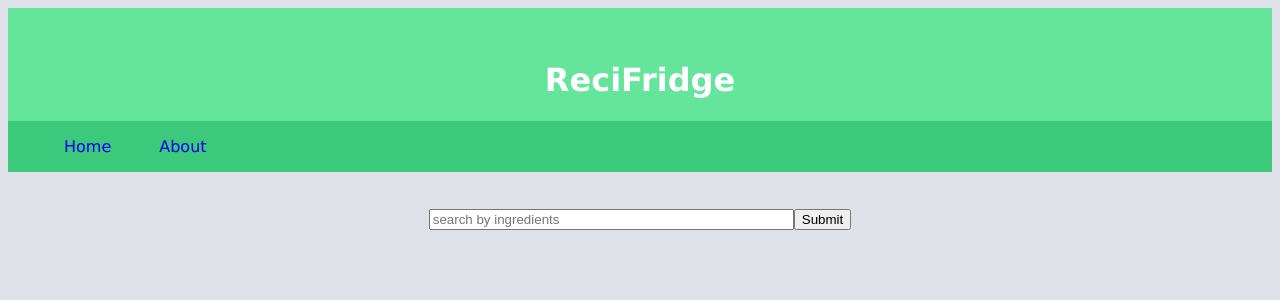
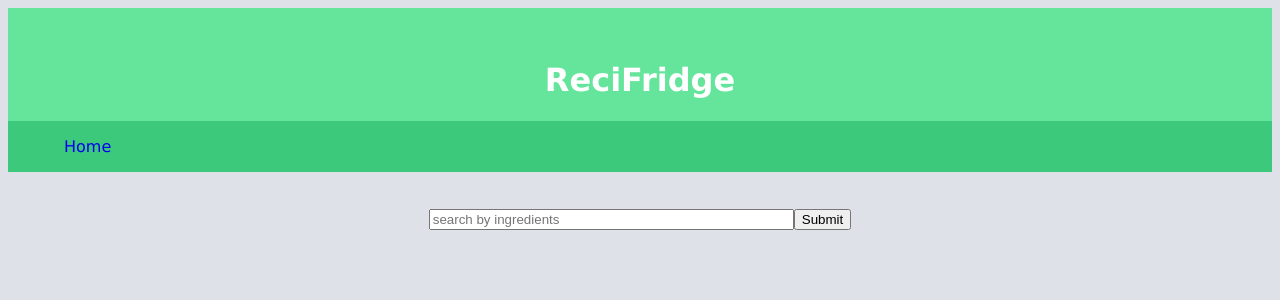
Before and after one commit to Ivani451/FridgeList, a React (Create React App) app: page / in a window 1280 px wide. Shown: the top 300 px of the page. Built offline with nearby package versions, Linux system fonts and the light colour scheme.

Commit message:
formatted header

```diff
--- a/src/components/Header.js
+++ b/src/components/Header.js
@@ -7,9 +7,6 @@ export default function Header() {
       <li>
         <Link to="/">Home</Link>
       </li>
-      <li>
-        <Link to="/about">About</Link>
-      </li>
     </ul>
   );
 }
```
